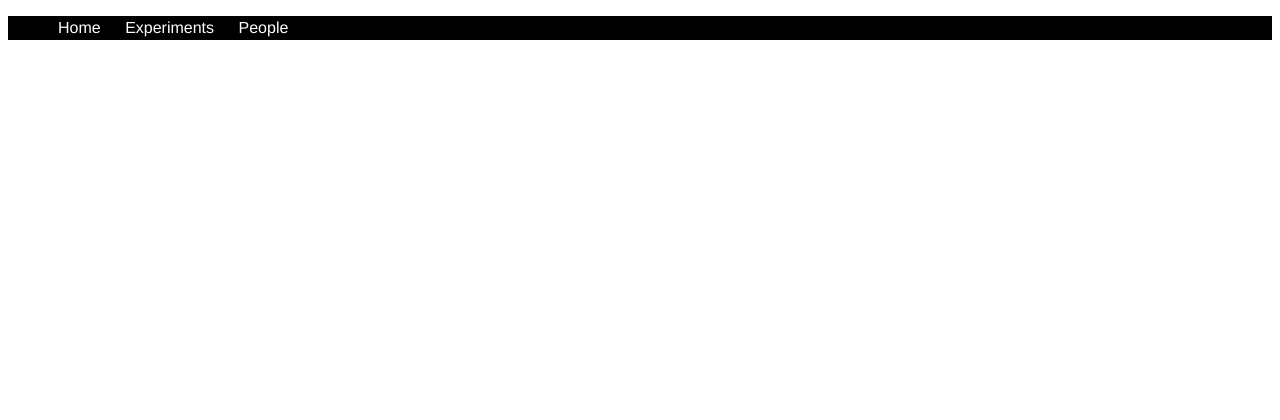
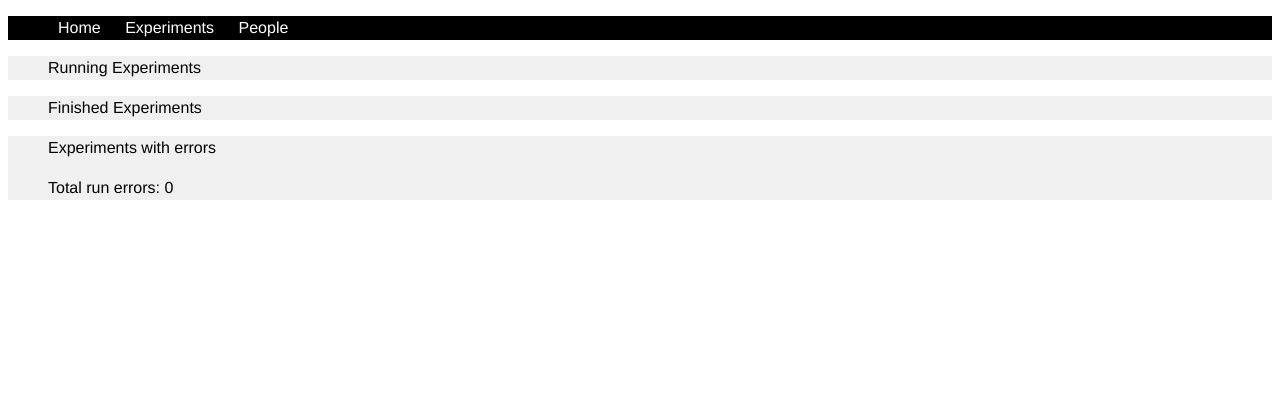
Before and after one commit to mbscg/cmipstatus, a Django app: page /cmip/list/ in a window 1280 px wide. Shown: the top 420 px of the page. Run offline with Django 3.2, Linux system fonts and the light colour scheme; the visitor is signed in with stand-in values (Sample User, id 1); data that the repository does not hold is empty; parts of the project's set-up code (start-up, migrations or seed data) failed here and were passed over.

Commit message:
introducing filters for experiment status in explist

```diff
--- a/cmipstatus/models.py
+++ b/cmipstatus/models.py
@@ -41,7 +41,6 @@ FETCHED_DATA_DIR = join(settings.server_configs['site_root'], 'cmipstatus', 'fet
 RESTART_FILE = 'RESTARTLIST.{0}.tmp'
 
 def check_restart_list(exp_name, member_name):
-    print "checking restart count..."
     restart_list = open(join(FETCHED_DATA_DIR, RESTART_FILE.format(exp_name+member_name)), 'r')
     restarts = 0
     done = 0
@@ -60,7 +59,6 @@ def check_restart_list(exp_name, member_name):
 
 
 def check_status(exp_name, member_name, tupa_data):
-    print "checking runnning stats"
     if tupa_data:
         lines = tupa_data.split('\n')
         lines.pop(0)
--- a/cmipstatus/views.py
+++ b/cmipstatus/views.py
@@ -15,8 +15,13 @@ def home(request):
 
 @login_required
 def explist(request):
-    experiments = Experiment.objects.all()
-    return render_to_response("cmipexplist.html", {'exps': experiments})
+    experiments = list(Experiment.objects.all())
+    exps_errors, total_errors = experror_util()
+    finished_exps = expfinished_util()
+    [experiments.remove(exp) for exp in exps_errors]
+    [experiments.remove(exp) for exp in finished_exps]
+    return render_to_response("cmipexplist.html", {'exps': experiments, 'exps_errors': exps_errors, 'total_errors':total_errors,
+                              'finished_exps':finished_exps, 'general_list':True})
 
 @login_required
 def peoplelist(request):
@@ -26,6 +31,11 @@ def peoplelist(request):
 
 @login_required
 def expview(request, expname):
+    info = expview_util(expname)
+    return  render_to_response("cmipexpview.html", info)
+
+
+def expview_util(expname):
     exp = Experiment.objects.get(name=expname)
     members = Member.objects.all().filter(exp=exp)
     exp = [exp]
@@ -66,11 +76,10 @@ def expview(request, expname):
         minfo['total_years'] = total_years
         minfo['text_total'] = "%3.2f" % (minfo['prog']*100)
         runinfo.append(minfo)
-        print minfo
     info['title'] = expname
     info['page_errors'] = page_errors
     info['minfo'] = runinfo
-    return  render_to_response("cmipexpview.html", info)
+    return info
 
 
 FETCHED_LOGS_DIR = join(settings.server_configs['site_root'], 'cmipstatus', 'fetched_data', 'logs')
@@ -95,6 +104,37 @@ def expvalview(request, expname):
         log = 'unknown'
     info = {'imgs':imgs, 'expname':expname}
     return render_to_response("cmipexpvalview.html", {'imgs':imgs, 'expname':expname, 'log':log})
+
+
+
+def experror_util():
+    all_experiments = Experiment.objects.all()
+    exps_with_errors = []
+    total_errors = 0
+    for exp in all_experiments:
+        exp_info = expview_util(exp.name)
+        has_error = False
+        for member_info in exp_info['minfo']:
+            if member_info['error']:
+                has_error = True
+                total_errors += 1
+        if has_error:
+            exps_with_errors.append(exp)
+    return exps_with_errors, total_errors
+
+
+def expfinished_util():
+    all_experiments = Experiment.objects.all()
+    finished_exps = []
+    for exp in all_experiments:
+        exp_info = expview_util(exp.name)
+        is_complete = True
+        for member_info in exp_info['minfo']:
+            if not member_info['complete']:
+                is_complete = False
+        if is_complete:
+            finished_exps.append(exp)
+    return finished_exps
 
 
 @login_required
--- a/media/cmip_style.css
+++ b/media/cmip_style.css
@@ -27,6 +27,10 @@ font-family:helvetica;
 
 li.nav_bar {display:inline;}
 
+li.err_exp_info{
+color:#ff0000;
+}
+
 a.header_link:link{
 color:#ffffff;
 text-decoration:none;
@@ -43,6 +47,20 @@ color:#000000;
 a.exp_link:visited {color:#000000}
 a.exp_link:hover {color:#0f0f00}
 a.exp_link:active {color:#000000}
+
+a.exp_error_link:link{
+color:#ff0000;
+}
+a.exp_error_link:visited {color:#ff0000}
+a.exp_error_link:hover {color:#ff9000}
+a.exp_error_link:active {color:#ff0000}
+
+a.exp_finished_link:link{
+color:#009000;
+}
+a.exp_finished_link:visited {color:#009000}
+a.exp_finished_link:hover {color:#009090}
+a.exp_finished_link:active {color:#009000}
 
 a.val_link:link{
 color:#000000;
--- a/templates/cmipexplist.html
+++ b/templates/cmipexplist.html
@@ -2,8 +2,26 @@
 
 {% block body %}
 <ul class="exp_list">
+{% if general_list %}
+Running Experiments
+{% endif %}
 {% for exp in exps %}
 <li><a class="exp_link" href="/cmip/expview/{{exp.name}}">{{ exp.name }}</a></li>
 {% endfor %}
 </ul>
+{% if general_list %}
+<ul class="exp_list">
+Finished Experiments
+{% for exp in finished_exps %}
+<li><a class="exp_finished_link" href="/cmip/expview/{{ exp.name }}">{{ exp.name }}</a></li>
+{% endfor %}
+</ul>
+<ul class="exp_list">
+Experiments with errors
+{% for exp in exps_errors %}
+<li><a class="exp_error_link" href="/cmip/expview/{{exp.name}}">{{ exp.name }}</a></li>
+{% endfor %}
+<p>Total run errors: {{ total_errors }}</p>
+{% endif %}
+</ul>
 {% endblock %}
--- a/templates/cmipexpview.html
+++ b/templates/cmipexpview.html
@@ -8,7 +8,7 @@
 <ul class='exp_list'>
 {% for member_info in minfo %}
 
-<li>
+<li {%if member_info.error %} class="err_exp_info" {% endif %}>
 
 <!-- signal -->
 {% if member_info.post %}
```
